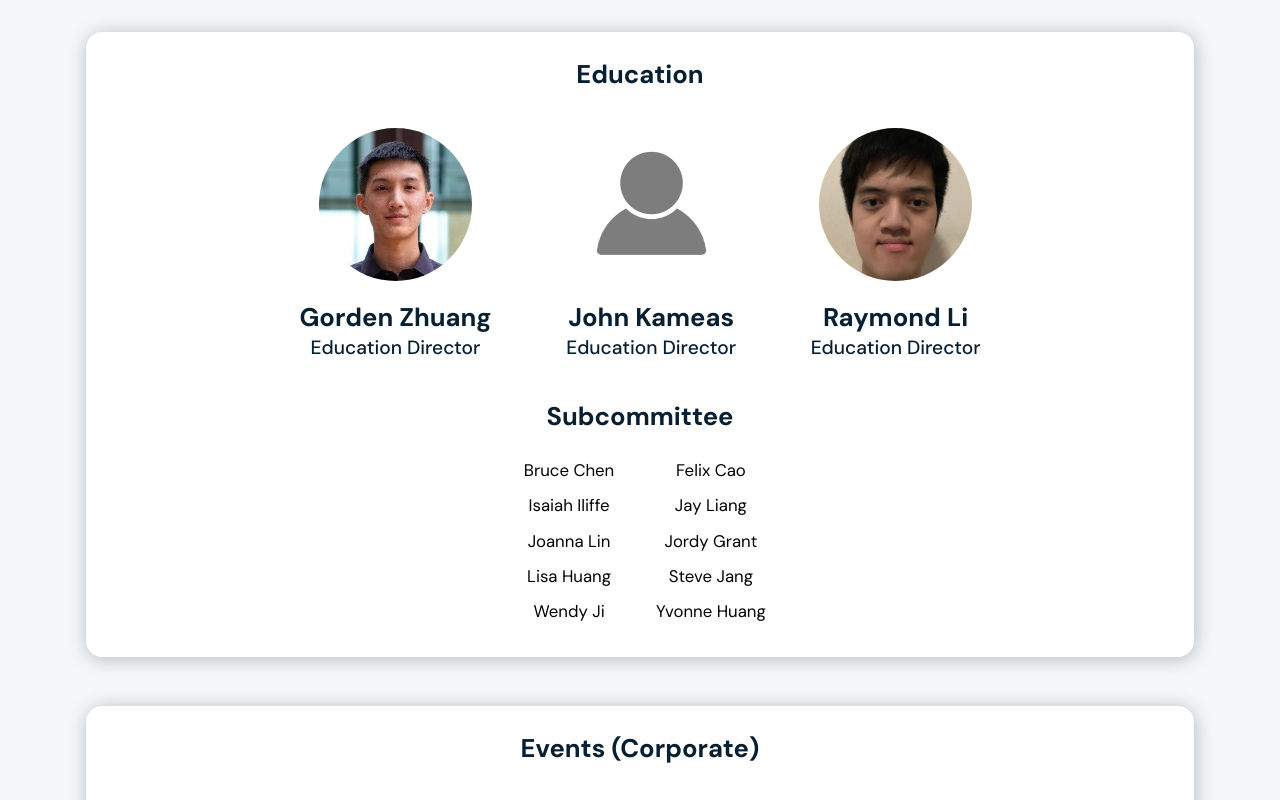
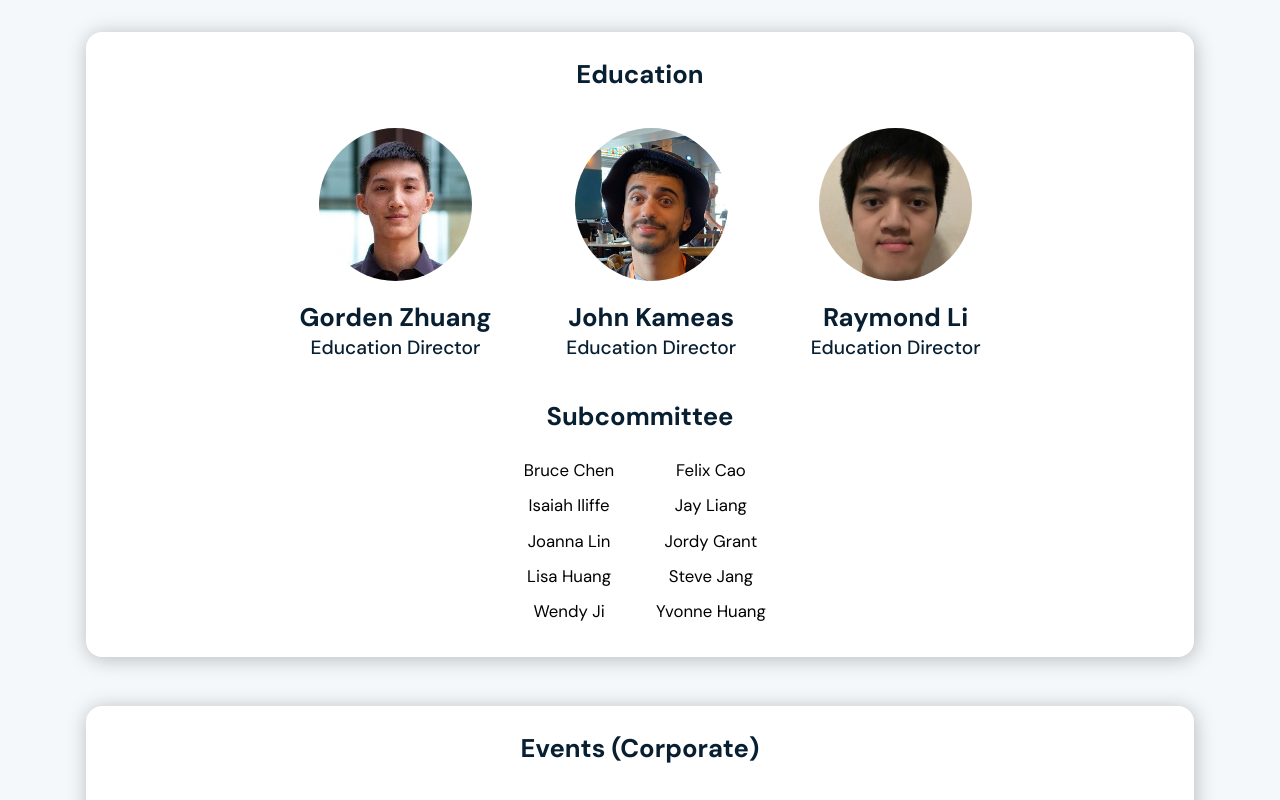
Before and after one commit to MathSocUNSW/mathsoc-website, a Next.js app in the folder frontend/: page /about/team in a window 1280 px wide. Shown: the part 1400-2200 px from the top of the page. Built offline with nearby package versions, Linux system fonts and the light colour scheme.

Commit message:
Update images and links

```diff
--- a/frontend/src/data/portfolioData.ts
+++ b/frontend/src/data/portfolioData.ts
@@ -23,7 +23,7 @@ const directorsData: portfolio[] = [
     directors: [
       {
         name: "John Kameas",
-        imagePath: "",
+        imagePath: "/images/team/JohnKameas.png",
         linkedin: "https://www.linkedin.com/in/john-kameas-2a6692179/"
       },
       {
@@ -128,7 +128,7 @@ const directorsData: portfolio[] = [
     directors: [
       {
         name: "Celeste Thomson",
-        imagePath: "",
+        imagePath: "/images/team/CelesteThomson.png",
         linkedin: "https://www.linkedin.com/in/celeste-thomson-968543160/"
       },
       {
```
Also changed, not shown: frontend/public/images/team/JohnKameas.png (added).
